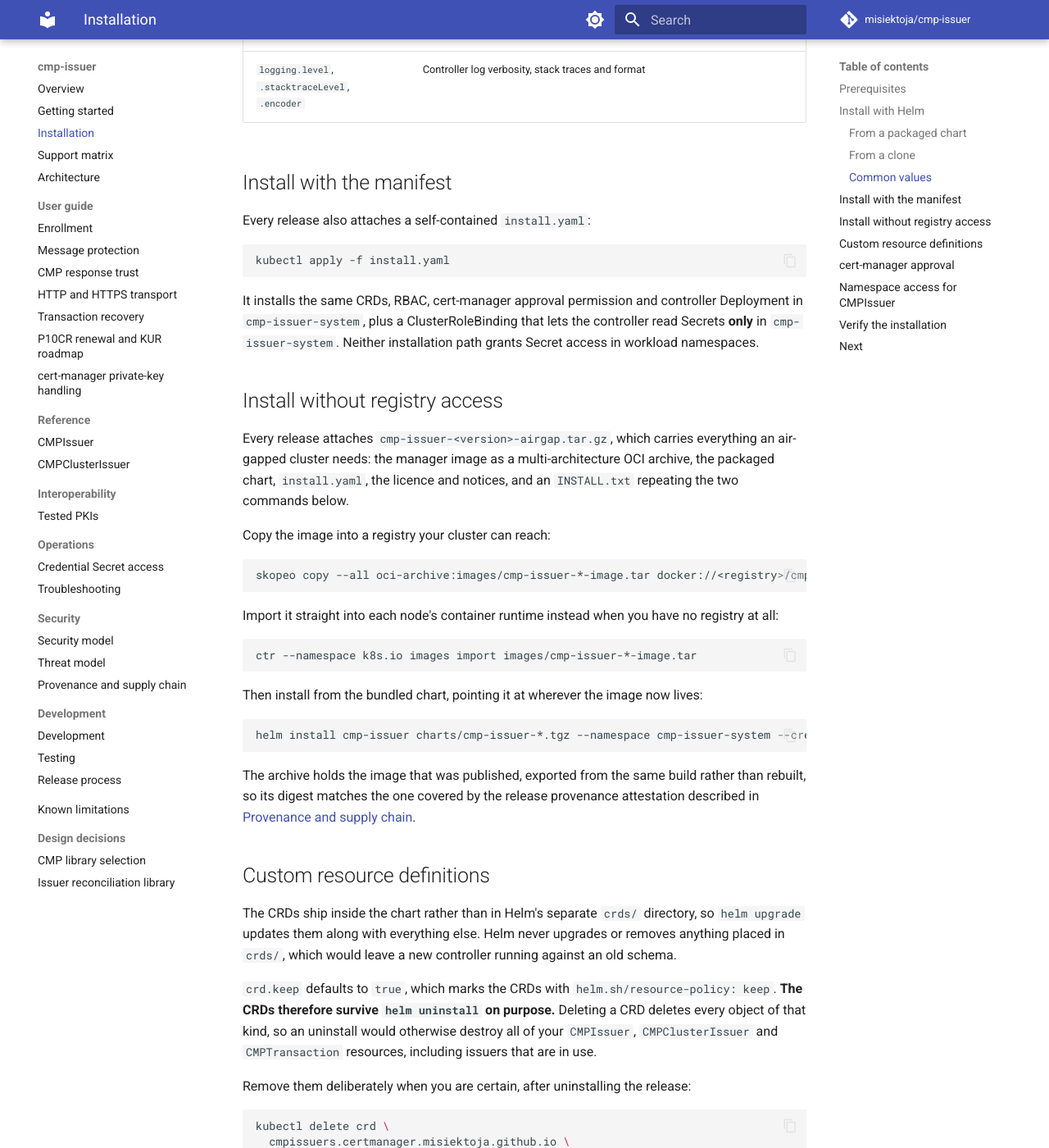
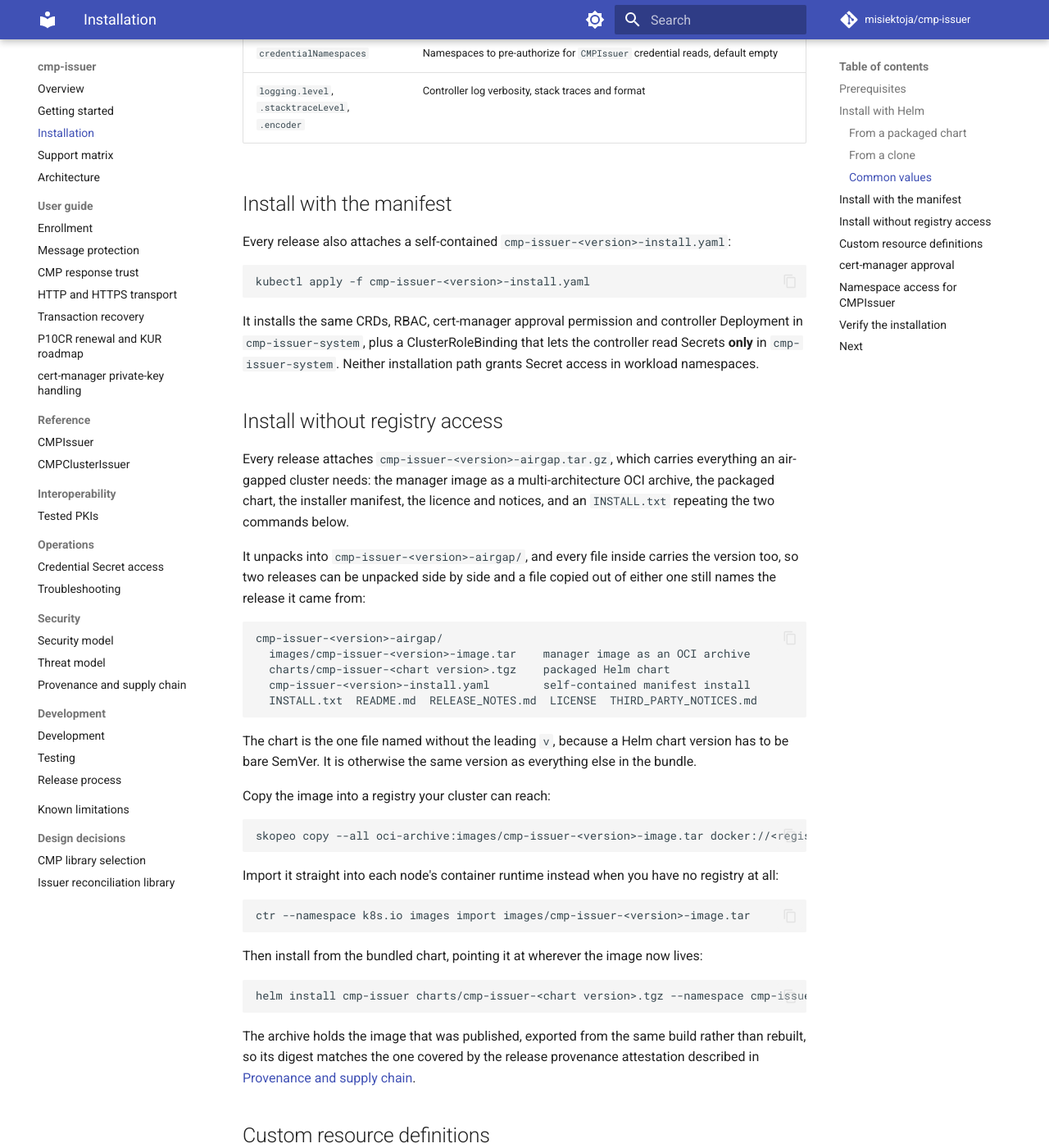
Before and after one commit to misiektoja/cmp-issuer, an MkDocs documentation site: the page built from docs/installation.md, in a window 1280 px wide and 1400 px high, scrolled down 1846 px. Shown: the whole window at 82% size. Built offline with MkDocs 1.6.1 and Material for MkDocs 9.7.7, drawn with Linux system fonts in a browser that asks for light colours; comment, search, counter and statistics services are not loaded; some of the changed text lies outside the part shown.

Commit message:
docs: name the versioned release assets in the installation paths

````diff
--- a/docs/installation.md
+++ b/docs/installation.md
@@ -30,10 +30,11 @@ List the available chart versions with `helm search repo cmp-issuer -l`.
 
 ### From a packaged chart
 
-Every release attaches a packaged chart, which is useful offline or behind a mirror:
+Every release attaches a packaged chart, which is useful offline or behind a mirror. Its version has no
+leading `v`, because a Helm chart version has to be bare SemVer:
 
 ```bash
-helm install cmp-issuer ./cmp-issuer-<version>.tgz \
+helm install cmp-issuer ./cmp-issuer-<chart version>.tgz \
   --namespace cmp-issuer-system \
   --create-namespace
 ```
@@ -65,10 +66,10 @@ helm install cmp-issuer ./charts/cmp-issuer \
 
 ## Install with the manifest
 
-Every release also attaches a self-contained `install.yaml`:
+Every release also attaches a self-contained `cmp-issuer-<version>-install.yaml`:
 
 ```bash
-kubectl apply -f install.yaml
+kubectl apply -f cmp-issuer-<version>-install.yaml
 ```
 
 It installs the same CRDs, RBAC, cert-manager approval permission and controller Deployment in
@@ -78,25 +79,40 @@ It installs the same CRDs, RBAC, cert-manager approval permission and controller
 ## Install without registry access
 
 Every release attaches `cmp-issuer-<version>-airgap.tar.gz`, which carries everything an air-gapped
-cluster needs: the manager image as a multi-architecture OCI archive, the packaged chart, `install.yaml`,
-the licence and notices, and an `INSTALL.txt` repeating the two commands below.
+cluster needs: the manager image as a multi-architecture OCI archive, the packaged chart, the installer
+manifest, the licence and notices, and an `INSTALL.txt` repeating the two commands below.
+
+It unpacks into `cmp-issuer-<version>-airgap/`, and every file inside carries the version too, so two
+releases can be unpacked side by side and a file copied out of either one still names the release it
+came from:
+
+```text
+cmp-issuer-<version>-airgap/
+  images/cmp-issuer-<version>-image.tar    manager image as an OCI archive
+  charts/cmp-issuer-<chart version>.tgz    packaged Helm chart
+  cmp-issuer-<version>-install.yaml        self-contained manifest install
+  INSTALL.txt  README.md  RELEASE_NOTES.md  LICENSE  THIRD_PARTY_NOTICES.md
+```
+
+The chart is the one file named without the leading `v`, because a Helm chart version has to be bare
+SemVer. It is otherwise the same version as everything else in the bundle.
 
 Copy the image into a registry your cluster can reach:
 
 ```bash
-skopeo copy --all oci-archive:images/cmp-issuer-*-image.tar docker://<registry>/cmp-issuer:<version>
+skopeo copy --all oci-archive:images/cmp-issuer-<version>-image.tar docker://<registry>/cmp-issuer:<version>
 ```
 
 Import it straight into each node's container runtime instead when you have no registry at all:
 
 ```bash
-ctr --namespace k8s.io images import images/cmp-issuer-*-image.tar
+ctr --namespace k8s.io images import images/cmp-issuer-<version>-image.tar
 ```
 
 Then install from the bundled chart, pointing it at wherever the image now lives:
 
 ```bash
-helm install cmp-issuer charts/cmp-issuer-*.tgz --namespace cmp-issuer-system --create-namespace --set manager.image.repository=<registry>/cmp-issuer
+helm install cmp-issuer charts/cmp-issuer-<chart version>.tgz --namespace cmp-issuer-system --create-namespace --set manager.image.repository=<registry>/cmp-issuer
 ```
 
 The archive holds the image that was published, exported from the same build rather than rebuilt, so its
````
